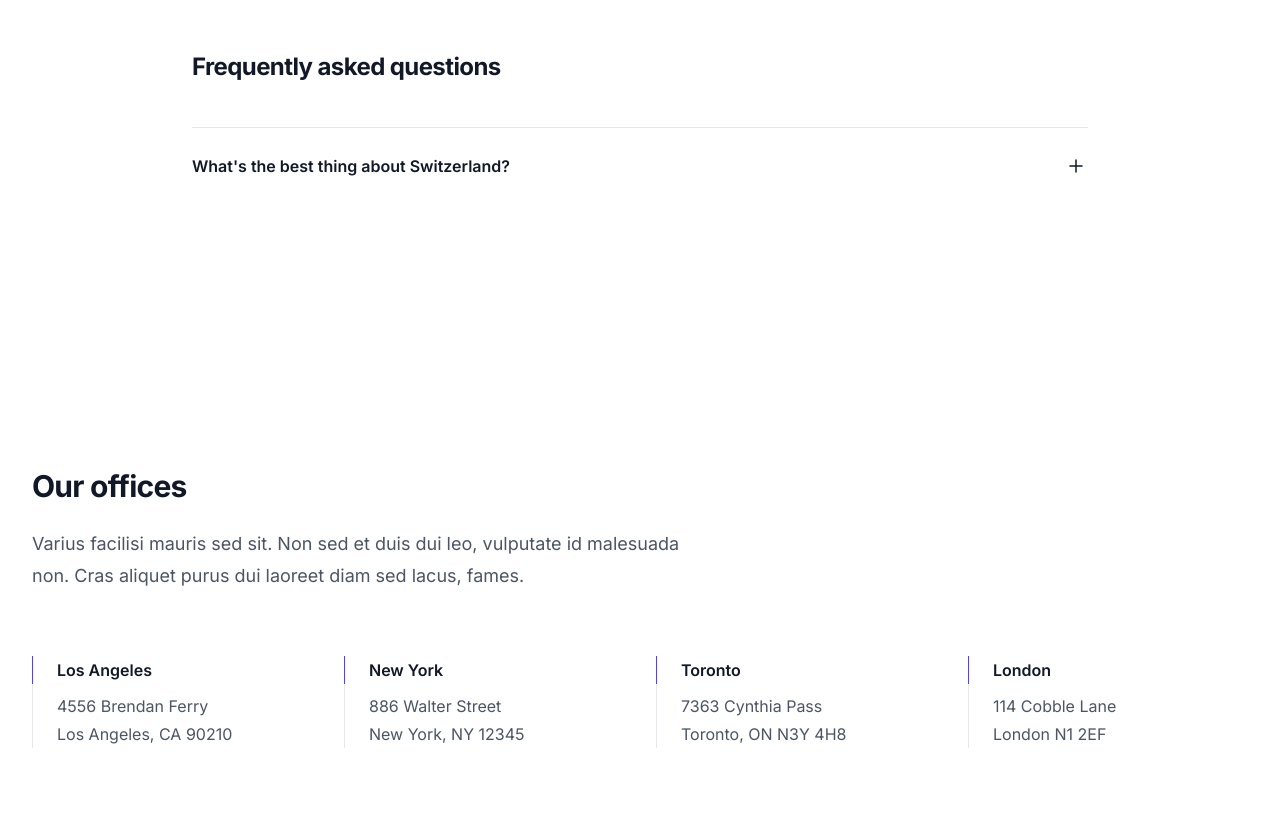
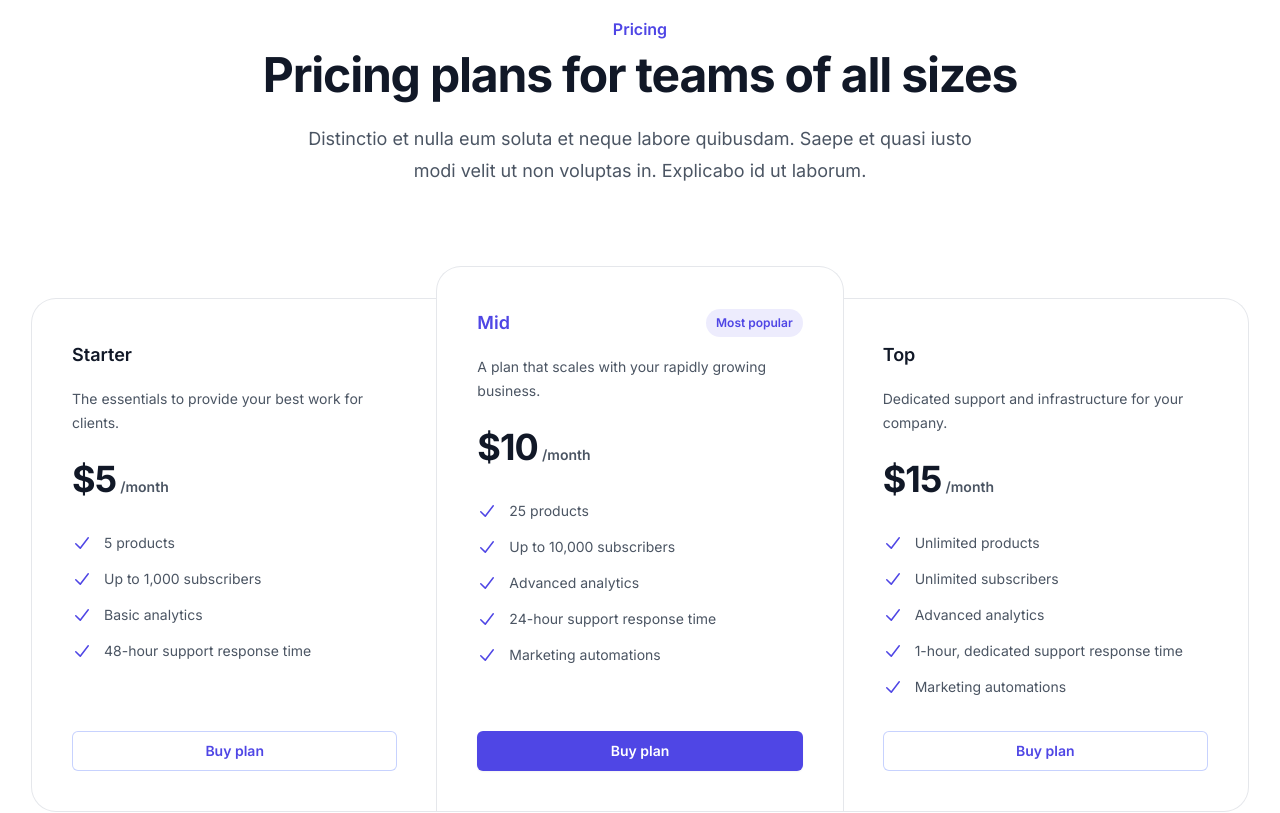
Before and after one commit to hopeVaughn/whatchagot, a Next.js app: page / in a window 1280 px wide. Shown: the part 1060-1873 px from the top of the page. Built offline with nearby package versions, Linux system fonts and the light colour scheme.

Commit message:
change landing page structure to include pricing for subscribers

```diff
--- a/app/page.tsx
+++ b/app/page.tsx
@@ -2,11 +2,15 @@ import { ModeToggle } from '@/components/ModeToggle';
 import HeroSection from '@/components/HeroSection';
 import AboutSection from '@/components/AboutSection';
 import ContactSection from '@/components/ContactSection';
+import PricingSection from '@/components/PricingSection';
 export default function Home() {
   return (
     <>
       <section className="">
         <HeroSection />
+      </section>
+      <section>
+        <PricingSection />
       </section>
       <section>
         <AboutSection />
--- a/components/HeroSection.tsx
+++ b/components/HeroSection.tsx
@@ -6,10 +6,10 @@ import Image from 'next/image';
 import heroImage from '../public/heroImage.png';
 
 const navigation = [
+  { name: 'Pricing', href: '#' },
   { name: 'FAQ', href: '#' },
-  { name: 'Contact', href: '#' },
-  { name: 'Register', href: '#' },
   { name: 'Community CookBook', href: '#' },
+  { name: 'Contact Us', href: '#' },
 ];
 
 export default function HeroSection() {
--- a/components/ModeToggle.tsx
+++ b/components/ModeToggle.tsx
@@ -1,5 +1,4 @@
 "use client";
-
 import * as React from "react";
 import { Moon, Sun } from "lucide-react";
 import { useTheme } from "next-themes";
--- /dev/null
+++ b/components/PricingSection.tsx
@@ -0,0 +1,123 @@
+import { CheckIcon } from '@heroicons/react/20/solid';
+
+const tiers = [
+  {
+    name: 'Starter',
+    id: 'tier-freelancer',
+    href: '#',
+    priceMonthly: '$5',
+    description: 'The essentials to provide your best work for clients.',
+    features: ['5 products', 'Up to 1,000 subscribers', 'Basic analytics', '48-hour support response time'],
+    mostPopular: false,
+  },
+  {
+    name: 'Mid',
+    id: 'tier-startup',
+    href: '#',
+    priceMonthly: '$10',
+    description: 'A plan that scales with your rapidly growing business.',
+    features: [
+      '25 products',
+      'Up to 10,000 subscribers',
+      'Advanced analytics',
+      '24-hour support response time',
+      'Marketing automations',
+    ],
+    mostPopular: true,
+  },
+  {
+    name: 'Top',
+    id: 'tier-enterprise',
+    href: '#',
+    priceMonthly: '$15',
+    description: 'Dedicated support and infrastructure for your company.',
+    features: [
+      'Unlimited products',
+      'Unlimited subscribers',
+      'Advanced analytics',
+      '1-hour, dedicated support response time',
+      'Marketing automations',
+    ],
+    mostPopular: false,
+  },
+];
+
+function classNames(...classes: string[]) {
+  return classes.filter(Boolean).join(' ');
+}
+
+export default function PricingSection() {
+  return (
+    <section className="bg-white py-24 sm:py-32">
+      <div className="mx-auto max-w-7xl px-6 lg:px-8">
+        <div className="mx-auto max-w-4xl text-center">
+          <h2 className="text-base font-semibold leading-7 text-indigo-600">Pricing</h2>
+          <p className="mt-2 text-4xl font-bold tracking-tight text-gray-900 sm:text-5xl">
+            Pricing plans for teams of&nbsp;all&nbsp;sizes
+          </p>
+        </div>
+        <p className="mx-auto mt-6 max-w-2xl text-center text-lg leading-8 text-gray-600">
+          Distinctio et nulla eum soluta et neque labore quibusdam. Saepe et quasi iusto modi velit ut non voluptas in.
+          Explicabo id ut laborum.
+        </p>
+        <div className="isolate mx-auto mt-16 grid max-w-md grid-cols-1 gap-y-8 sm:mt-20 lg:mx-0 lg:max-w-none lg:grid-cols-3">
+          {tiers.map((tier, tierIdx) => (
+            <div
+              key={tier.id}
+              className={classNames(
+                tier.mostPopular ? 'lg:z-10 lg:rounded-b-none' : 'lg:mt-8',
+                tierIdx === 0 ? 'lg:rounded-r-none' : '',
+                tierIdx === tiers.length - 1 ? 'lg:rounded-l-none' : '',
+                'flex flex-col justify-between rounded-3xl bg-white p-8 ring-1 ring-gray-200 xl:p-10'
+              )}
+            >
+              <div>
+                <div className="flex items-center justify-between gap-x-4">
+                  <h3
+                    id={tier.id}
+                    className={classNames(
+                      tier.mostPopular ? 'text-indigo-600' : 'text-gray-900',
+                      'text-lg font-semibold leading-8'
+                    )}
+                  >
+                    {tier.name}
+                  </h3>
+                  {tier.mostPopular ? (
+                    <p className="rounded-full bg-indigo-600/10 px-2.5 py-1 text-xs font-semibold leading-5 text-indigo-600">
+                      Most popular
+                    </p>
+                  ) : null}
+                </div>
+                <p className="mt-4 text-sm leading-6 text-gray-600">{tier.description}</p>
+                <p className="mt-6 flex items-baseline gap-x-1">
+                  <span className="text-4xl font-bold tracking-tight text-gray-900">{tier.priceMonthly}</span>
+                  <span className="text-sm font-semibold leading-6 text-gray-600">/month</span>
+                </p>
+                <ul role="list" className="mt-8 space-y-3 text-sm leading-6 text-gray-600">
+                  {tier.features.map((feature) => (
+                    <li key={feature} className="flex gap-x-3">
+                      <CheckIcon className="h-6 w-5 flex-none text-indigo-600" aria-hidden="true" />
+                      {feature}
+                    </li>
+                  ))}
+                </ul>
+              </div>
+              <a
+                href={tier.href}
+                aria-describedby={tier.id}
+                className={classNames(
+                  tier.mostPopular
+                    ? 'bg-indigo-600 text-white shadow-sm hover:bg-indigo-500'
+                    : 'text-indigo-600 ring-1 ring-inset ring-indigo-200 hover:ring-indigo-300',
+                  'mt-8 block rounded-md py-2 px-3 text-center text-sm font-semibold leading-6 focus-visible:outline focus-visible:outline-2 focus-visible:outline-offset-2 focus-visible:outline-indigo-600'
+                )}
+              >
+                Buy plan
+              </a>
+            </div>
+          ))}
+        </div>
+      </div>
+    </section>
+  );
+}
```
